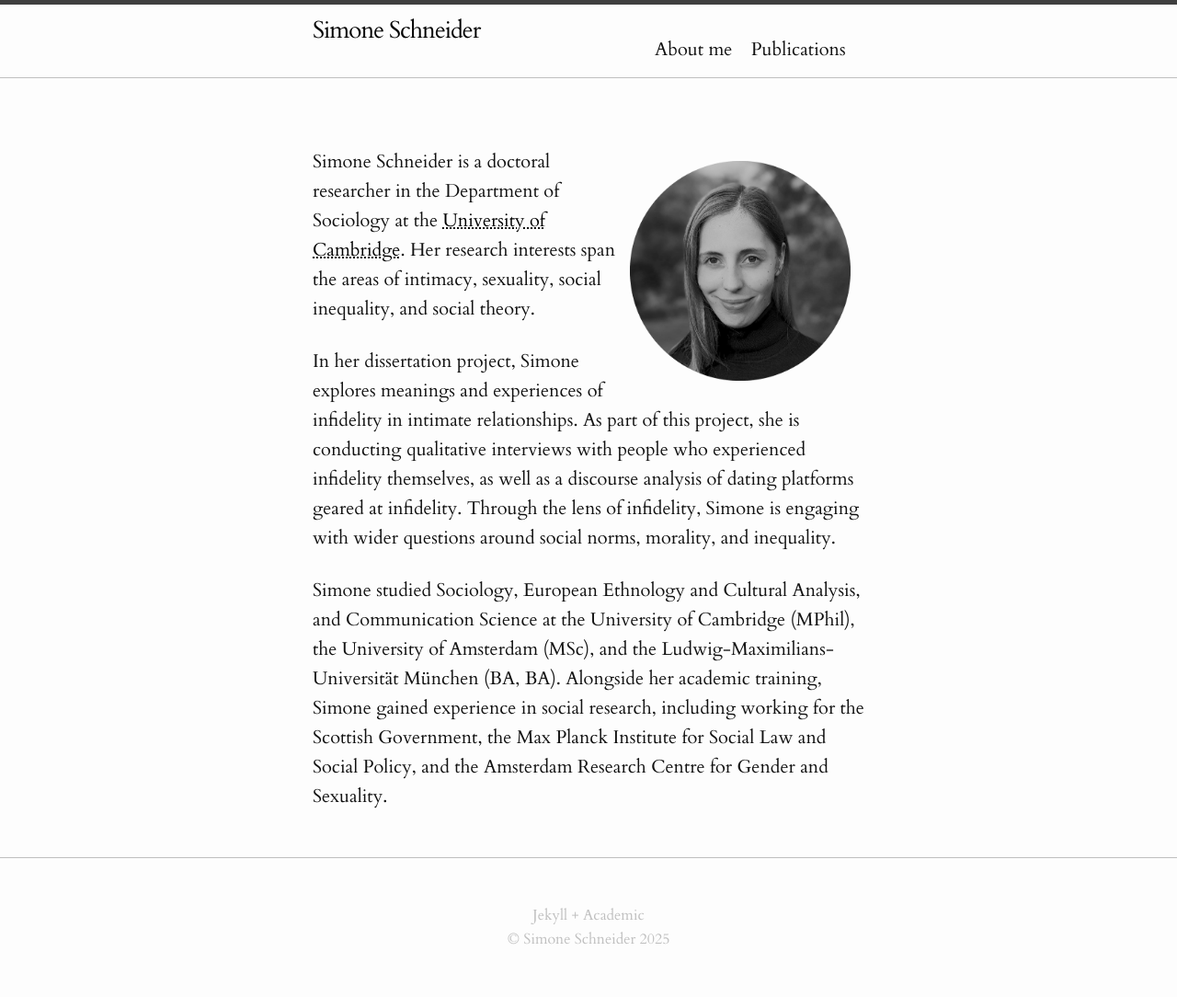
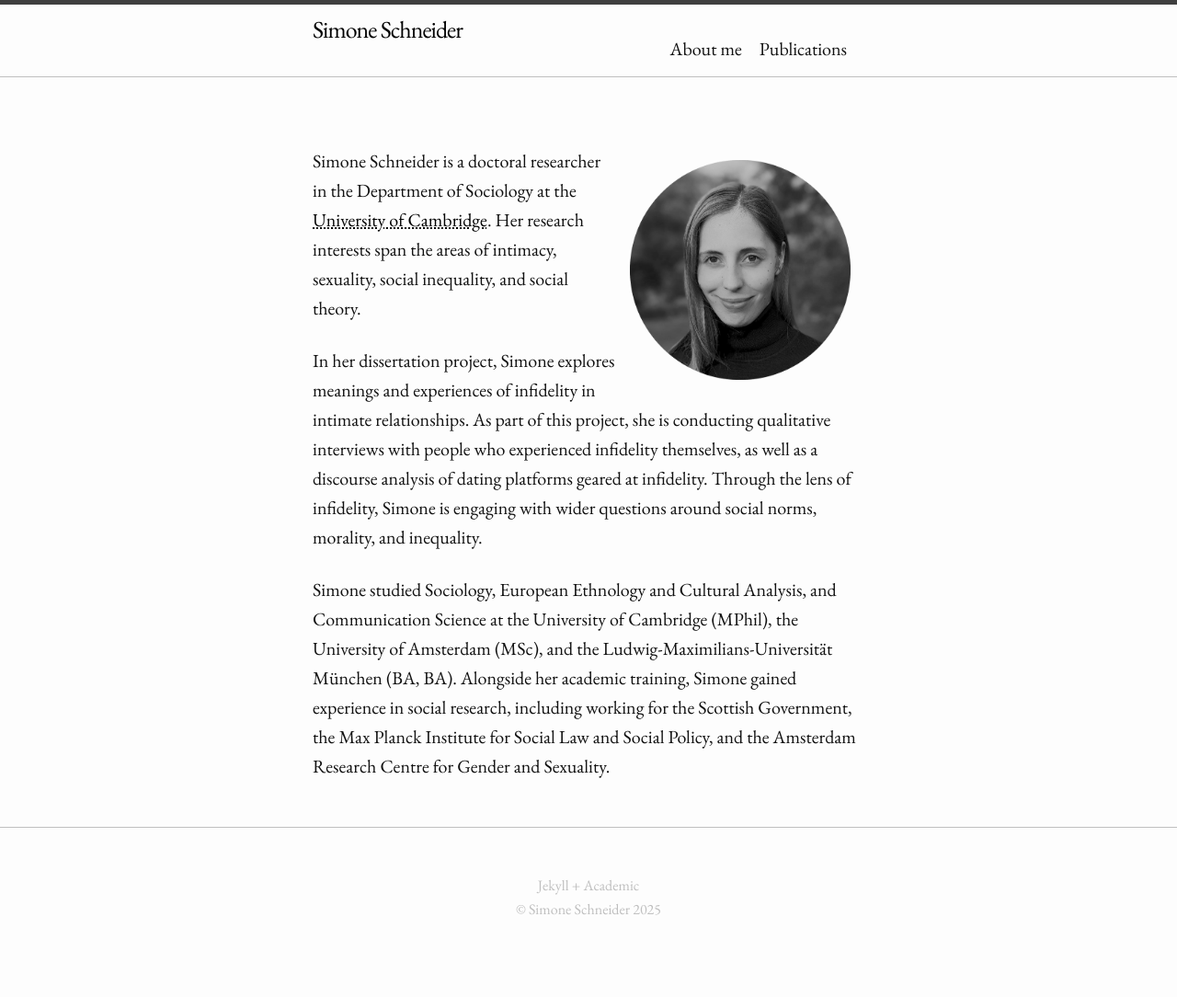
Before and after one commit to simone-schneider/simone-schneider.github.io, a Jekyll site: the page built from index.md, in a window 1280 px wide. Shown: the whole page at 92% size. Built offline with Jekyll 4.4.1, drawn with Linux system fonts in a browser that asks for light colours; after the commit the page ends 1051 px from its top, so only the background shows below that.

Commit message:
Update main.scss

```diff
--- a/assets/main.scss
+++ b/assets/main.scss
@@ -3,13 +3,13 @@
 ---
 @charset "utf-8";
 
-@import url('https://fonts.googleapis.com/css2?family=Cardo:ital,wght@0,400;0,700;1,400&display=swap');
+@import url('https://fonts.googleapis.com/css2?family=Cardo:ital,wght@0,400;0,700;1,400&family=EB+Garamond:ital,wght@0,400..800;1,400..800&display=swap');
 // @import url('https://fonts.googleapis.com/css?family=Open+Sans:800|PT+Serif');
 
 
 // Our variables
 // $base-font-family: "Open Sans", sans-serif;
-$base-font-family: "Cardo", serif;
+$base-font-family: "EB Garamond", serif;
 $base-font-size:   20px;
 $base-font-weight: 400;
 $small-font-size:  $base-font-size * 0.95;
```
